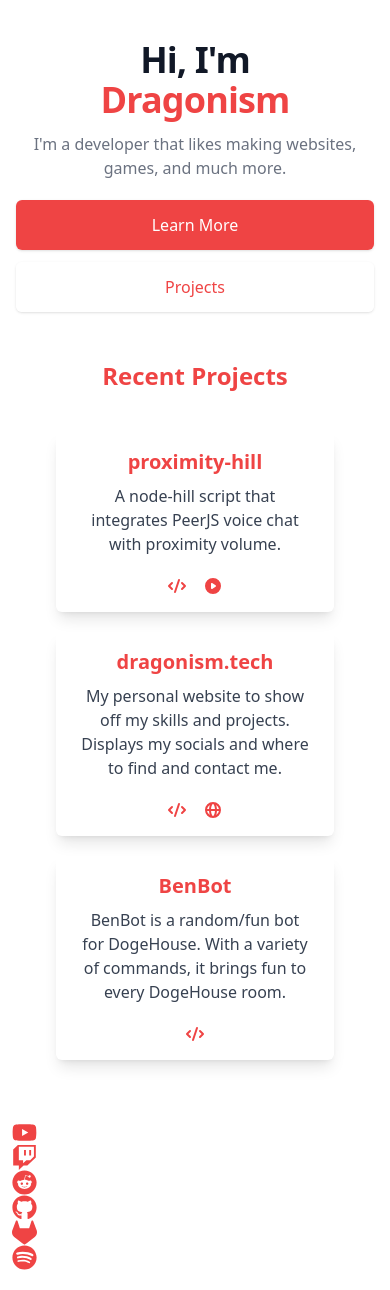
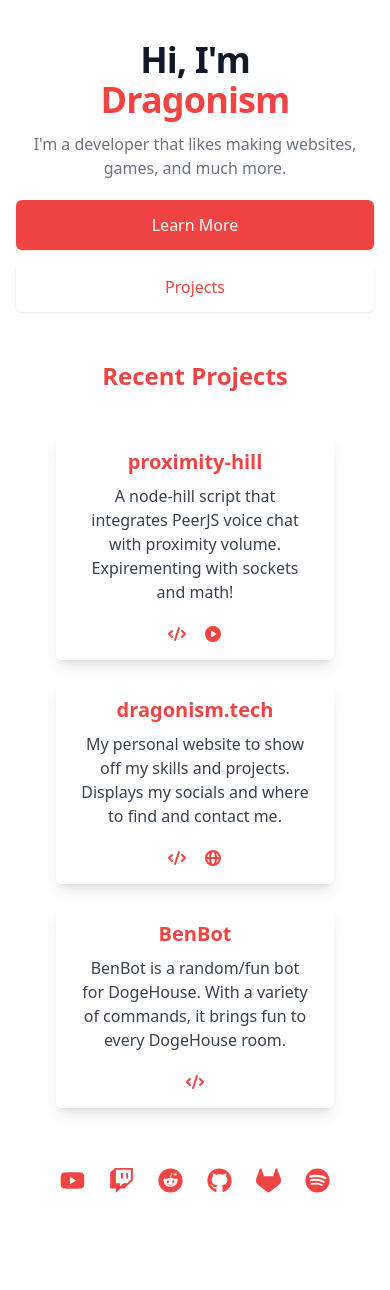
Before and after one commit to dragonismcode/dragonism.tech, a Vue app: page / in a window 390 px wide. After the commit the page ends 1233 px from the top, so only its background shows below. Built offline with nearby package versions, Linux system fonts and the light colour scheme.

Commit message:
icons fix

```diff
--- a/src/components/Footer.vue
+++ b/src/components/Footer.vue
@@ -1,7 +1,7 @@
 <template>
   <div class="hero-simple-centered">
-    <div class="mt-5 mb-5 mx-auto max-w-screen-xl">
-      <div class="mt-5 max-w-md mx-auto sm:flex sm:justify-center md:mt-8">
+    <div class="mt-5 mb-10 mx-auto max-w-screen-xl">
+      <div class="mt-5 flex items-center justify-center" >
         <a href="https://www.youtube.com/channel/UCsEVM5Wo7Ler5eROZMGPNSA"><svg
           class="mx-3 fill-red-500 hover:fill-red-400 focus:outline-none focus:ring-primary transition duration-150 ease-in-out"
           width="25"
--- a/src/components/Recent.vue
+++ b/src/components/Recent.vue
@@ -15,7 +15,7 @@
       <div class="px-6 pt-4 pb-2">
         <div class="font-bold text-xl mb-2">proximity-hill</div>
         <p class="text-gray-700 text-base">
-          A node-hill script that integrates PeerJS voice chat with proximity volume.
+          A node-hill script that integrates PeerJS voice chat with proximity volume. Expirementing with sockets and math!
         </p>
       </div>
       <div class="px-6 pt-2 pb-4">
```
